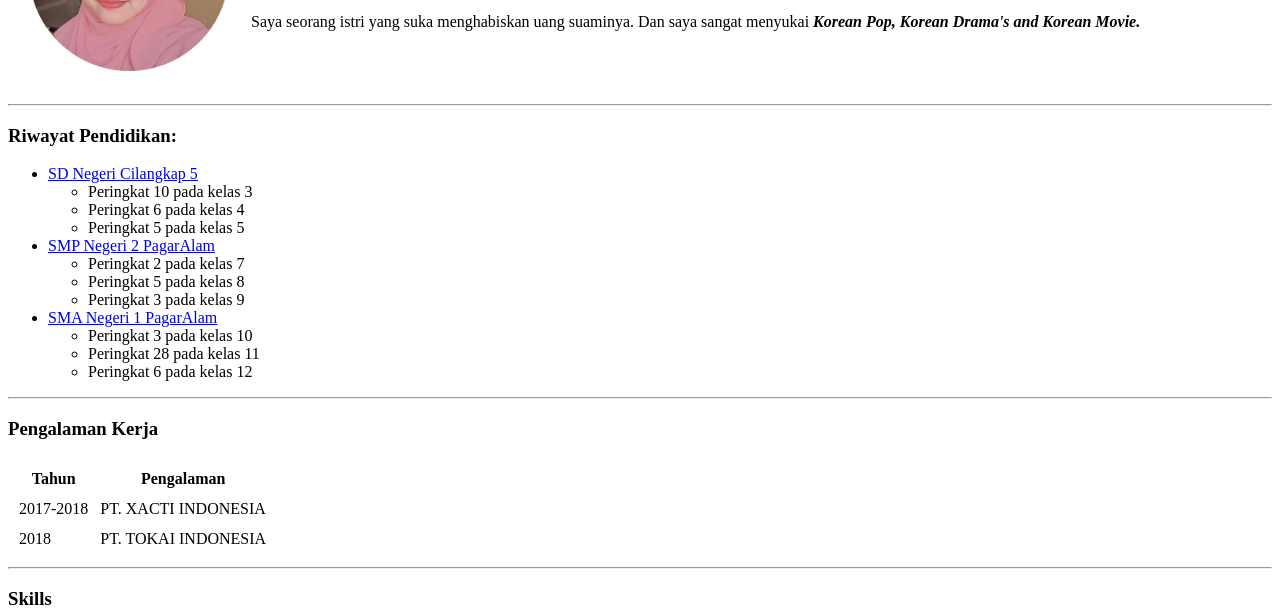
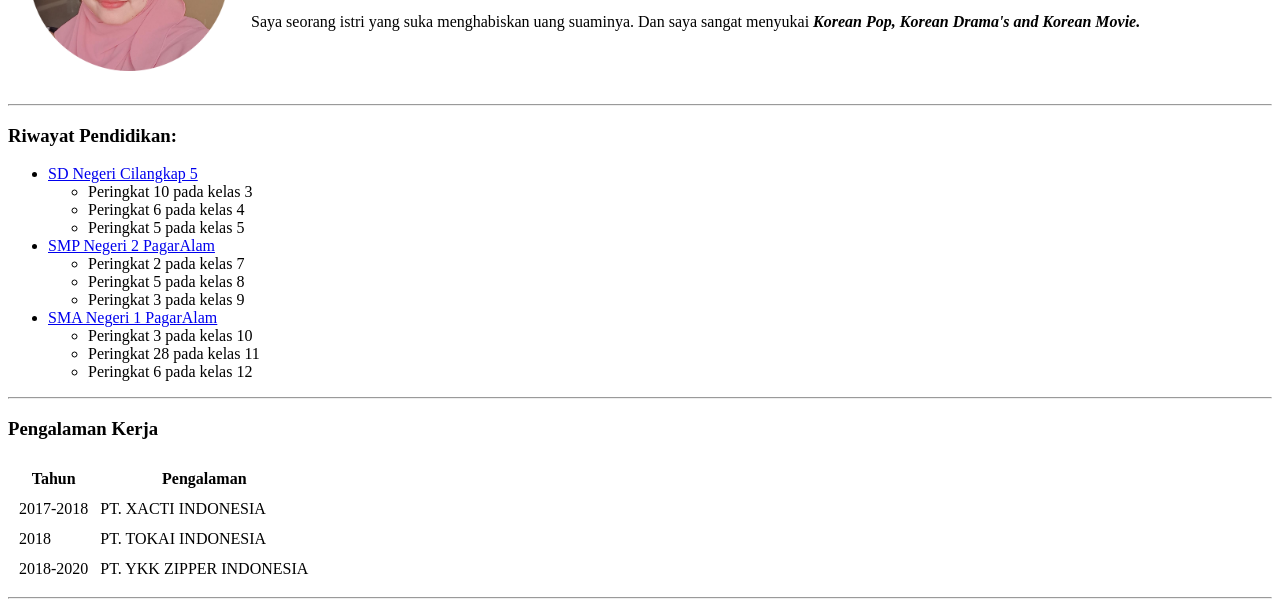
Before and after one commit to ditamarcelin97/cv, a plain HTML site: page index.html in a window 1280 px wide. Shown: the part 158-773 px from the top of the page. Drawn offline with Linux system fonts and the light colour scheme.

Commit message:
Update index.html

```diff
--- a/index.html
+++ b/index.html
@@ -64,6 +64,10 @@
             <td>2018</td>
             <td>PT. TOKAI INDONESIA</td>
         </tr>
+          <tr>
+            <td>2018-2020</td>
+            <td>PT. YKK ZIPPER INDONESIA</td>
+        </tr>
     </table>
 
     <hr>
```
